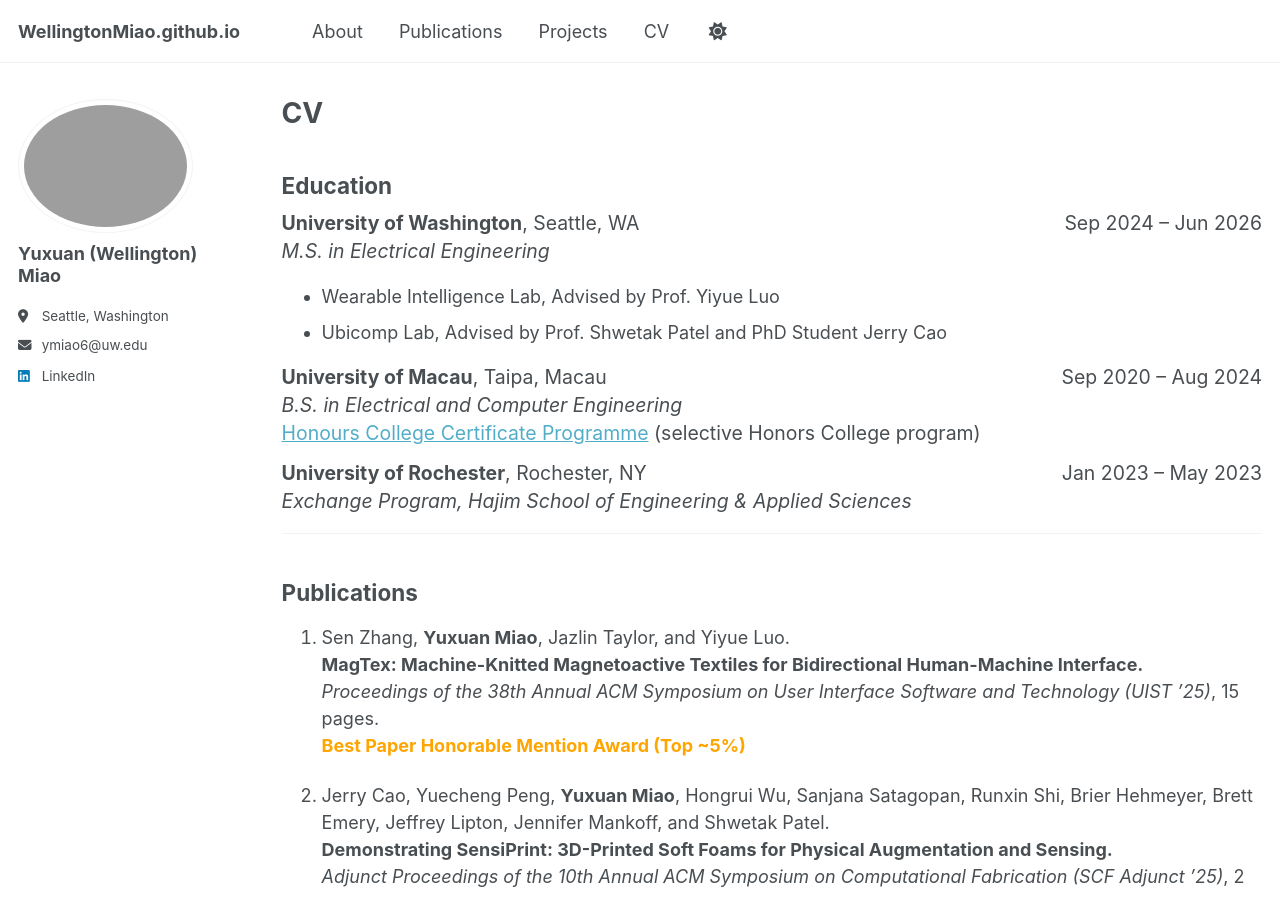
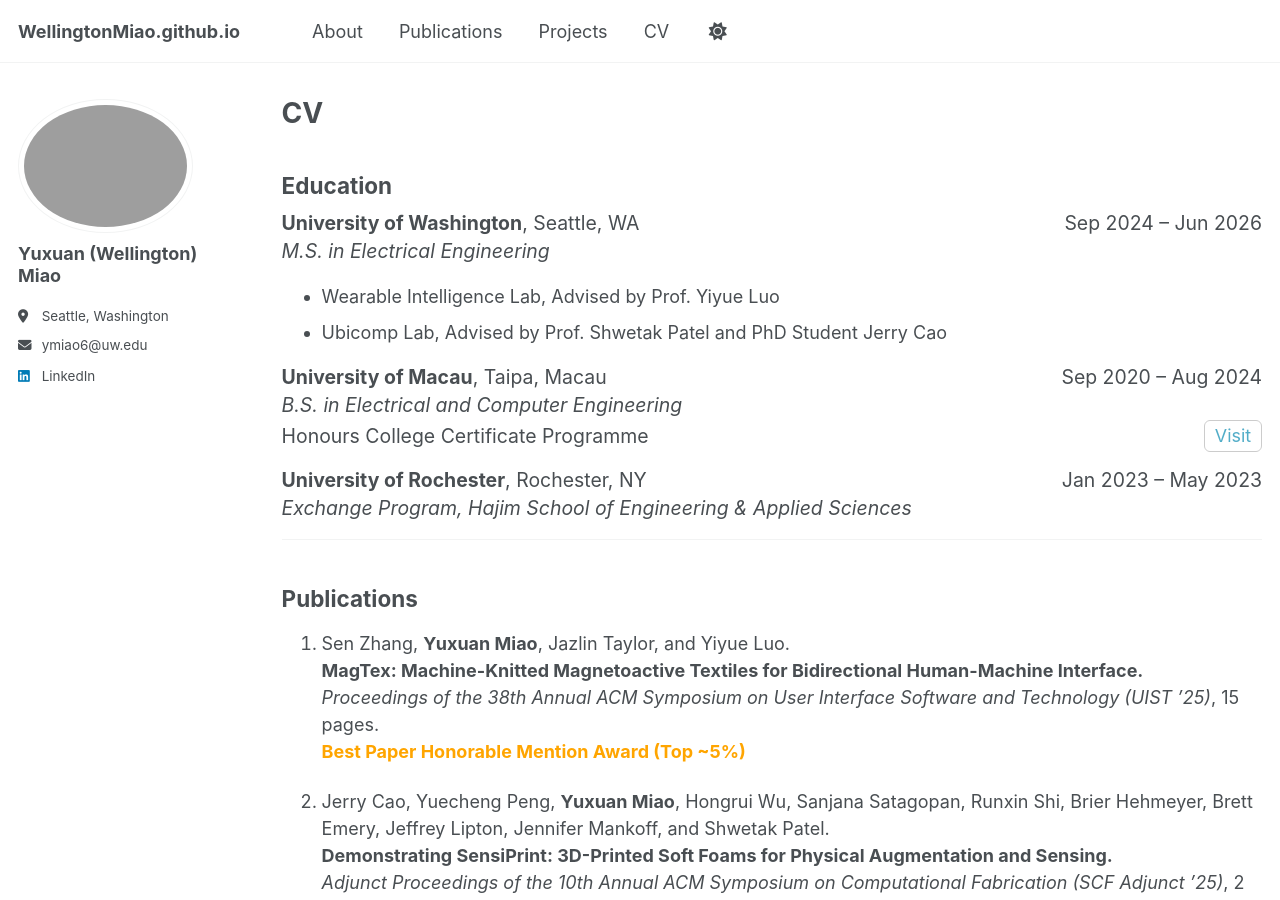
Before and after one commit to WellingtonMiao/WellingtonMiao.github.io, a Jekyll site: the page built from _pages/cv.md, in a window 1280 px wide and 900 px high. Built offline with Jekyll 4.4.1, drawn with Linux system fonts in a browser that asks for light colours; a script that is not in the unit is left out.

Commit message:
Update cv.md

```diff
--- a/_pages/cv.md
+++ b/_pages/cv.md
@@ -29,8 +29,12 @@ redirect_from:
 <div style="font-size:1.08em; line-height:1.35; margin-top:0.1rem;">
   <em>B.S. in Electrical and Computer Engineering</em>
 </div>
-<div style="font-size:1.08em; line-height:1.35; margin-top:0.1rem;">
-  <a href="https://hc.um.edu.mo/">Honours College Certificate Programme</a> (selective Honors College program)
+<div style="display:flex; align-items:center; justify-content:space-between; gap:1rem; font-size:1.08em; line-height:1.35; margin-top:0.1rem;">
+  <div>Honours College Certificate Programme</div>
+  <a href="https://hc.um.edu.mo/" target="_blank" rel="noopener noreferrer"
+     style="display:inline-block; padding:0.18rem 0.55rem; border:1px solid #ccc; border-radius:6px; font-size:0.92em; text-decoration:none;">
+    Visit
+  </a>
 </div>
 
 <div style="display:flex; justify-content:space-between; align-items:baseline; gap:1rem; font-size:1.08em; line-height:1.35; margin-top:0.8rem;">
```
